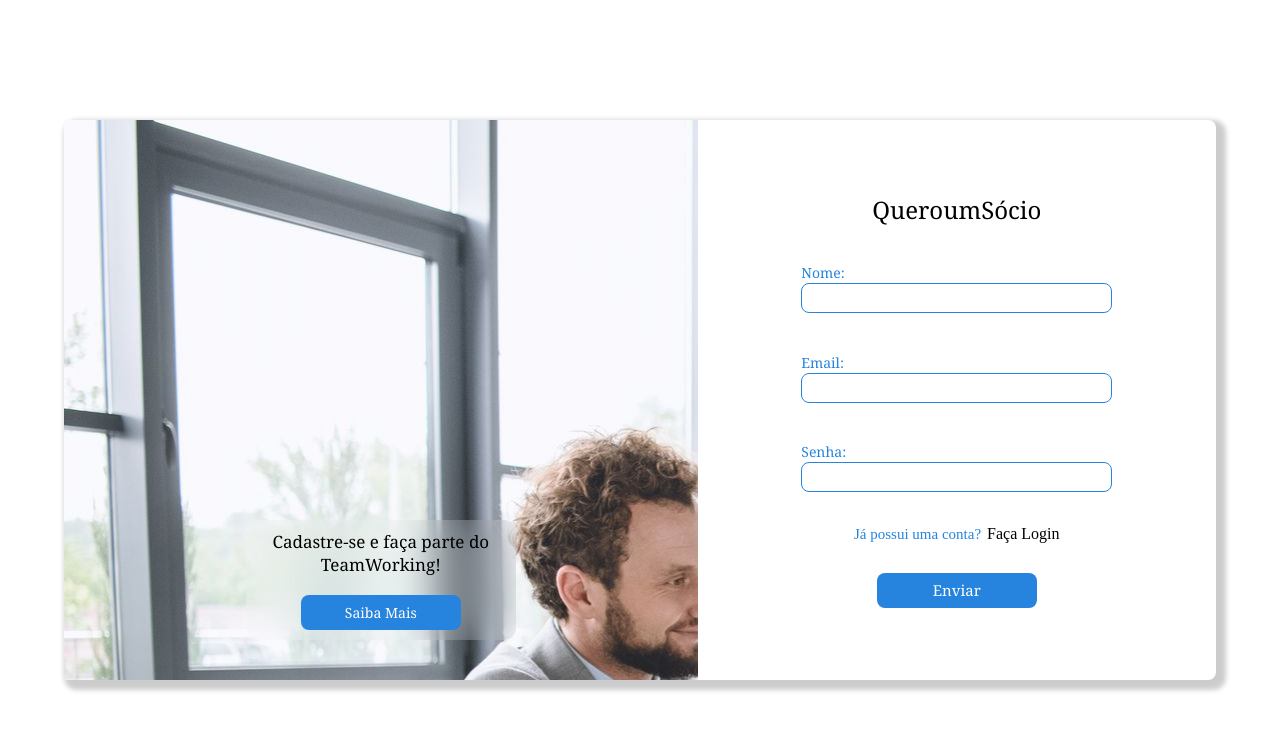
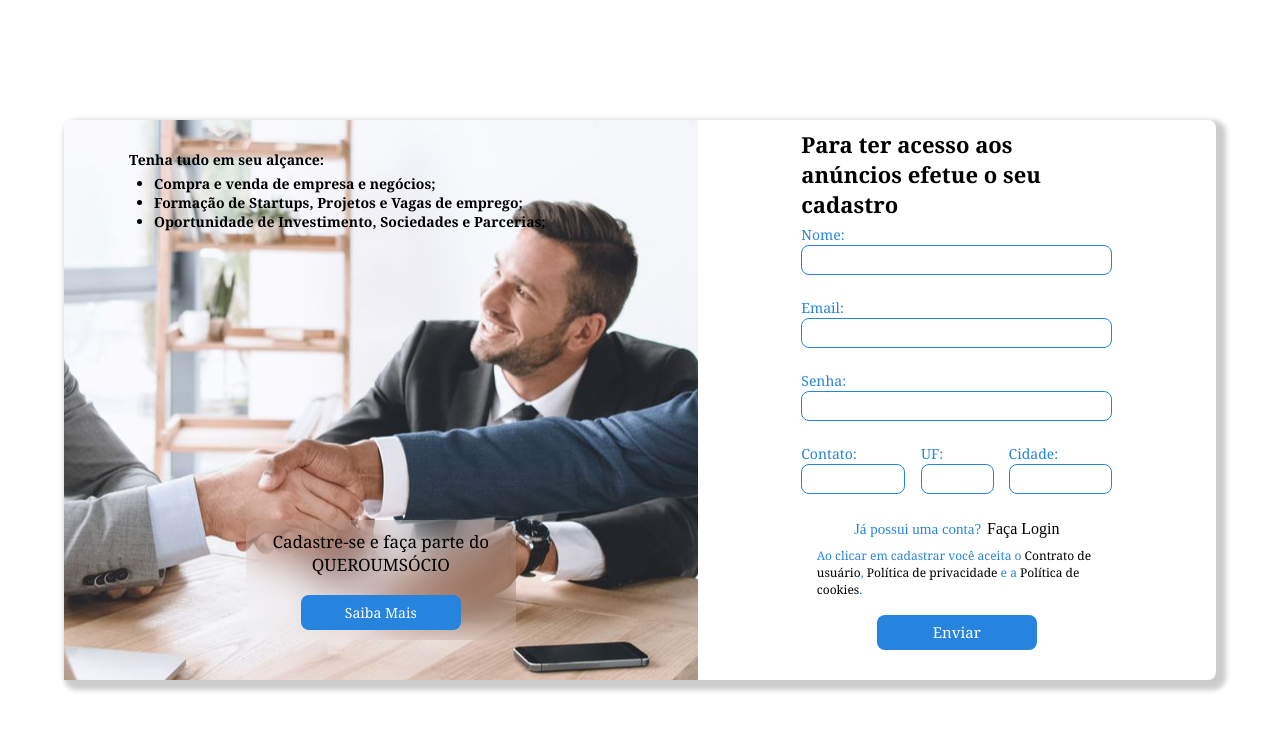
Before and after one commit to MatheusOliveiraFer/TeamWorking, a plain HTML site: page cadastro/index.html in a window 1280 px wide. Drawn offline with Linux system fonts and the light colour scheme.

Commit message:
ajuste na tela de cadastro

```diff
--- a/cadastro/index.html
+++ b/cadastro/index.html
@@ -11,15 +11,27 @@
     <div class="container-cadastro">
         <div class="cadastro">
             <div class="content-esq">
-                <div class="content-vidro">
-                    <div class="titulo-cadastro">Cadastre-se e faça parte do TeamWorking! </div>
-                    <button class="saiba-mais">Saiba Mais</button>
+                <div class="conteudo-inicial">
+                    <div class="titulo-esq">
+                        Tenha tudo em seu alçance:
+                    </div>
+                    <ol>
+                        <li style="list-style-type:disc">Compra e venda de empresa e negócios;</li>
+                        <li style="list-style-type:disc">Formação de Startups, Projetos e Vagas de emprego;</li>
+                        <li style="list-style-type:disc">Oportunidade de Investimento, Sociedades e Parcerias;</li>
+                    </ol>
+                </div>
+                <div class="esq">
+                    <div class="content-vidro">
+                        <div class="titulo-cadastro">Cadastre-se e faça parte do QUEROUMSÓCIO </div>
+                        <button class="saiba-mais">Saiba Mais</button>
+                    </div>
                 </div>
             </div>
             <div class="content-dir">
                 <div class="area-cadastro">
                     <div class="logo">
-                        QueroumSócio
+                        Para ter acesso aos anúncios efetue o seu cadastro
                     </div>
                     <div class="entrada-dados">
                         <div class="dados">
@@ -34,10 +46,31 @@
                             <div class="senha">Senha:</div>
                             <input name="senha"/>
                         </div>
+                        <div class="dados-importantes">
+                            <div class="conteudo-dados">
+                                <div class="telefone">Contato:</div>
+                                <input name="telefone"/>
+                            </div>
+                            <div class="conteudo-dados">
+                                <div class="uf">UF:</div>
+                                <input class="entrada-uf" name="UF"/>
+                            </div>
+                            <div class="conteudo-dados">
+                                <div class="cidade">Cidade:</div>
+                                <input class="entrada-cidade" name="cidade"/>
+                            </div>
+
+                        </div>
                     </div>
                     <div class="login">
                         <div class="txt-login">Já possui uma conta?</div>
-                        <div class="logar">Faça Login</div>
+                        <div class="logar"><a href="">Faça Login</a></div>
+                    </div>
+                    <div class="termos">
+                        <div class="txt-termos">
+                            Ao clicar em cadastrar você aceita o <a href="">Contrato de usuário</a>,
+                            <a href="">Política de privacidade</a> e a <a href="">
+                            Política de cookies</a>.</div>
                     </div>
                     <div class="envio">
                         <button class="enviar">Enviar</button>
--- a/cadastro/style.css
+++ b/cadastro/style.css
@@ -24,9 +24,36 @@
     width: 55%;
     height: 100%;
     background-image: url('../assets/images/imagem-cadastro.jpg');
+    background-position: center;
+    background-repeat: no-repeat;
+    display: flex;
+    flex-direction: column;
+    justify-content: space-between;
+    background-blend-mode:darken;
+}
+.conteudo-inicial{
+    width: 100%;
+    height:25%;
+    display: flex;
+    flex-direction: column;
+    justify-content: center;
+    padding-left: 65px;
+}
+.titulo-esq{
+    font-size: 14px;
+    font-family: Georgia, 'Times New Roman', Times, serif;
+    font-weight: bold;
+}
+.conteudo-inicial ol{
+    font-size: 14px;
+    font-family: Georgia, 'Times New Roman', Times, serif;
+    font-weight: bold;
+    padding-left: 25px;
+    padding-top: 5px;
+}
+.esq{
     display: flex;
     justify-content: center;
-    align-items: flex-end;
 }
 .content-vidro{
     width: 270px;
@@ -68,7 +95,7 @@
 }
 .area-cadastro{
     width: 60%;
-    height: 80%;
+    height: 95%;
     display: flex;
     flex-direction: column;
 }
@@ -78,12 +105,13 @@
     display: flex;
     justify-content: center;
     align-items: center;
-    font-size: 24px;
+    font-size: 22px;
     font-family:Cambria, Cochin, Georgia, Times, 'Times New Roman', serif;
+    font-weight: bold;
 }
 .entrada-dados{
     width: 100%;
-    height: 60%;
+    height: 66%;
     display: flex;
     flex-direction: column;
     justify-content: space-around;
@@ -91,7 +119,7 @@
 }
 .dados{
     width: 100%;
-    height: 100%;
+    height: 50%;
     flex-direction: column;
     display: flex;
     justify-content: center;
@@ -111,9 +139,49 @@
     border-radius: 8px;
     background-color: #FFF;
 }
+.dados-importantes{
+    width: 100%;
+    height: 50%;
+    flex-direction: row;
+    display: flex;
+    justify-content: space-between;
+    padding-top: 11px;
+}
+.conteudo-dados{
+    width: 100%;
+    height: 100%;
+}
+.dados-importantes .conteudo-dados div{
+    width:28%;
+    height:20px;
+    font-size: 14px;
+    font-family: Georgia, 'Times New Roman', Times, serif;
+    font-weight: 200;
+    color: #2684DE;
+}
+.dados-importantes input{
+    width: 100%;
+    height: 30px;
+    border: 1px solid #2684DE;
+    border-radius: 8px;
+    background-color: #FFF;
+    padding: 14px;
+}
+.uf{
+    margin-left: 16px;
+}
+.dados-importantes .entrada-uf{
+    width: 70%;
+    height: 30px;
+    margin-left: 16px;
+}
+.entrada-cidade{
+    width: 20%;
+    height: 30px;
+}
 .login{
     width: 100%;
-    height: 10%;
+    height:8%;
     display: flex;
     flex-direction: row;
     justify-content: center;
@@ -126,8 +194,29 @@
 .logar{
     font-size: 16px;
     font-weight: 500;
-    color:#000;
     margin-left: 6px;
+}
+.logar a{
+    color:#000000;
+    text-decoration: none;
+}
+.termos{
+    width: 100%;
+    height: 10%;
+    display: flex;
+    justify-content: center;
+    align-items: center;
+}
+.txt-termos{
+    width: 90%;
+    height: 100%;
+    font-size: 12px;
+    font-family:Cambria, Cochin, Georgia, Times, 'Times New Roman', serif;
+    color: #2684DE;
+}
+.txt-termos a{
+    color: #000;
+    text-decoration: none;
 }
 .envio{
     width: 100%;
@@ -146,4 +235,3 @@
     font-family: Georgia, 'Times New Roman', Times, serif;
     color: #FFF;
 }
-}
```
Also changed, not shown: assets/images/WhatsApp Image 2022-02-17 at 13.49.38.jpeg (added).
